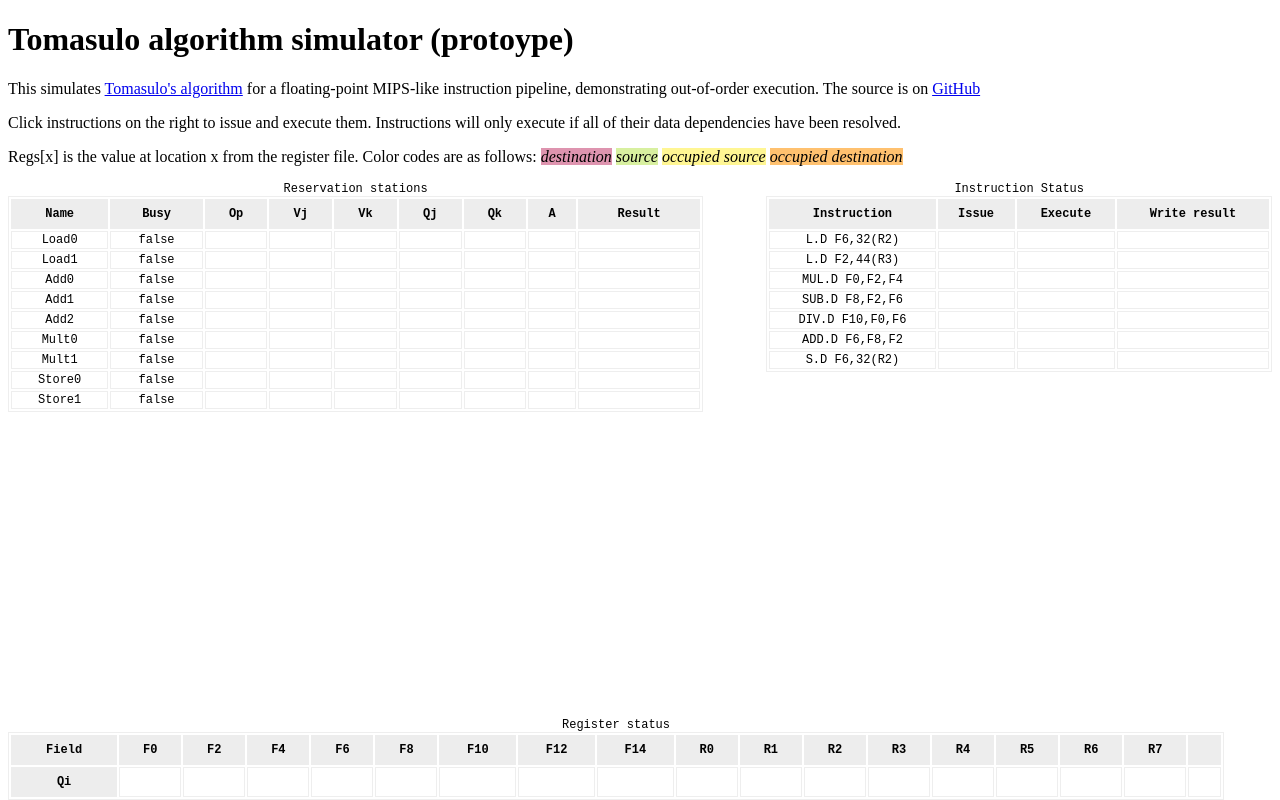
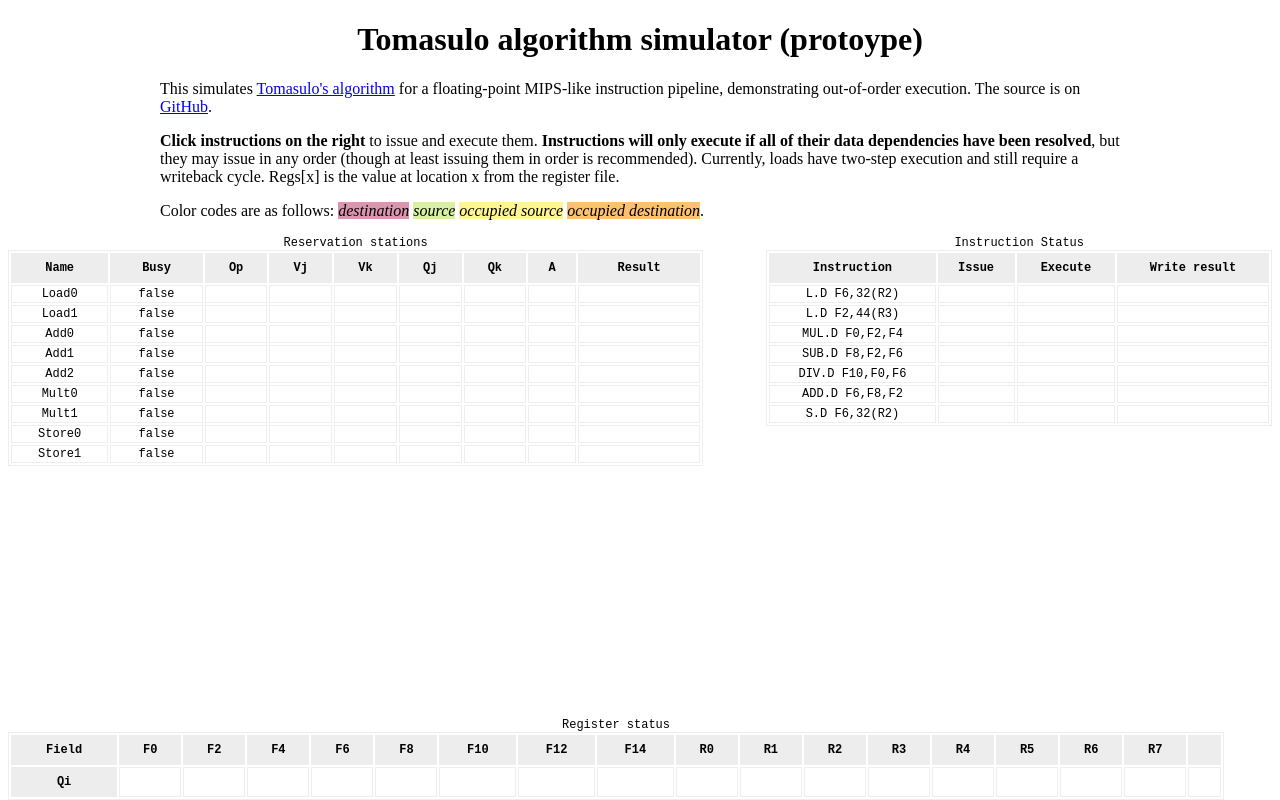
Before and after one commit to nathantypanski/tomasulo-simulator, a plain HTML site: page index.html in a window 1280 px wide. Drawn offline with nearby package versions, Linux system fonts and the light colour scheme.

Commit message:
page style: intro text

```diff
--- a/index.html
+++ b/index.html
@@ -9,14 +9,17 @@
   <title>Tomasulo algorithm simulator (protoype)</title>
 </head>
 <body>
+<div id="instructions">
 <h1>Tomasulo algorithm simulator (protoype)</h1>
-<p>This simulates <a href="https://en.wikipedia.org/wiki/Tomasulo_algorithm">Tomasulo's algorithm</a> for a floating-point MIPS-like instruction pipeline, demonstrating out-of-order execution. The source is on <a href="https://github.com/nathantypanski/tomasulo-simulator">GitHub</a></p>
-<p>Click instructions on the right to issue and execute them. Instructions will only execute if all of their data dependencies have been resolved.</p>
-<p>Regs[x] is the value at location x from the register file. Color codes are as follows:
+<p>This simulates <a href="https://en.wikipedia.org/wiki/Tomasulo_algorithm">Tomasulo's algorithm</a> for a floating-point MIPS-like instruction pipeline, demonstrating out-of-order execution. The source is on <a href="https://github.com/nathantypanski/tomasulo-simulator">GitHub</a>.</p>
+<p><b>Click instructions on the right</b> to issue and execute them. <b>Instructions will only execute if all of their data dependencies have been resolved</b>, but they may issue in any order (though at least issuing them in order is recommended). Currently, loads have two-step execution and still require a writeback cycle. Regs[x] is the value at location x from the register file.</p>
+<p>Color codes are as follows:
 <i class="destination">destination</i>
 <i class="source">source</i>
 <i class="sourceOccupied">occupied source</i>
-<i class="destinationOccupied">occupied destination</i>
+<i class="destinationOccupied">occupied destination</i>.
 </p>
+</div>
+
 </body>
 </html>
--- a/tomasulo.css
+++ b/tomasulo.css
@@ -1,6 +1,22 @@
 
 body {
-    font-size: 16px;
+    font-size: 12pt;
+}
+
+#instructions {
+    width: 100%;
+}
+
+@media screen and (min-width: 60em) {
+    #instructions {
+        width: 60em;
+        margin-left: auto;
+        margin-right: auto;
+    }
+}
+
+h1 {
+    text-align: center;
 }
 
 table {
```
